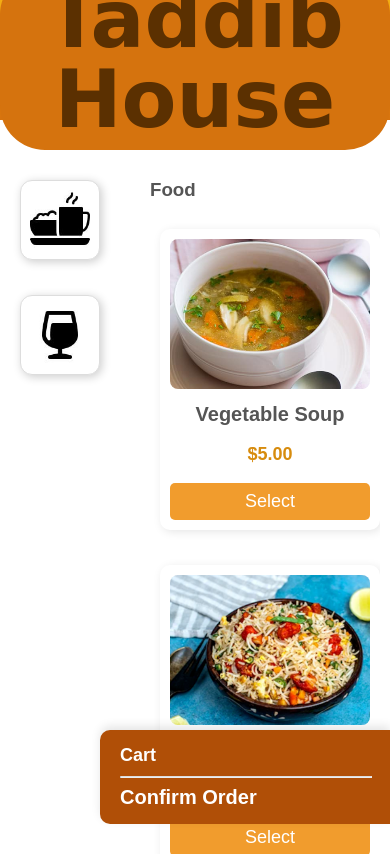
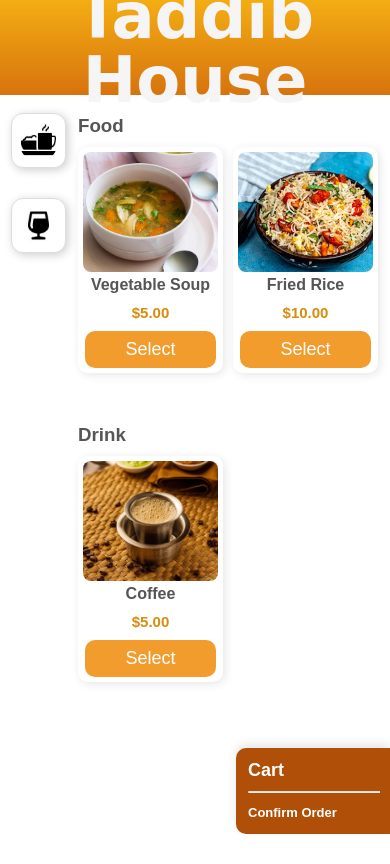
Before and after one commit to BanyarSawThit/taddib-restaurant, a Django app: page /table/1/ in a window 390 px wide. After the commit the page ends 834 px from the top, so only its background shows below. Run offline with Django 5.2, Linux system fonts and the light colour scheme; data comes from the database, SQL or seed files in the repository; some web fonts are replaced.

Commit message:
05/04/2025 - css

```diff
--- a/order/static/css/style.css
+++ b/order/static/css/style.css
@@ -121,6 +121,7 @@ body.menu-page {
 html {
     scroll-behavior: smooth;
 }
+
 /*------------Categories (e.g. Food, Drinks)------------*/
 .sidebar {
     width: 100px;
@@ -220,6 +221,7 @@ h3 {
     font-weight: bold;
     color: #d78c0e;
 }
+
 /*-------------Selection (Menu Side)-------------*/
 .select-btn {
     display: block;
@@ -235,6 +237,7 @@ h3 {
 .select-btn:hover {
     color: #5b3001;
 }
+
 /*-------------Order Customization-----------*/
 /* Product Container */
 .product {
@@ -427,201 +430,137 @@ button[type="submit"]:hover {
     color: #5b3001;
     border-radius: 46px;
 }
+
 /*--------------------------------------------------------------------------*/
-/*body.table-availability-page {*/
-/*    display: flex;*/
-/*    flex-direction: column;*/
-/*    height: 100vh;*/
-/*    margin: 0;*/
-/*    padding: 0;*/
-/*}*/
+/* Mobile View Styles */
+@media (max-width: 768px) {
+    /*-------------Main Layout Changes-------------*/
+    body {
+        padding: 0;
+    }
 
-/*!* Ensure table cards appear in rows and are scrollable *!*/
-/*body.table-availability-page .container {*/
-/*    display: flex;*/
-/*    flex-wrap: wrap;*/
-/*    justify-content: center;*/
-/*    padding: 20px;*/
-/*    overflow-y: auto;*/
-/*    flex-grow: 1;*/
-/*}*/
+    .page-header {
+        padding: 10px 0;
+        height: 75px;
+    }
 
-/*!* Table Card Styling *!*/
-/*body.table-availability-page .table-card {*/
-/*    width: 150px;*/
-/*    height: 150px;*/
-/*    margin: 15px;*/
-/*    padding: 20px;*/
-/*    background-color: white;*/
-/*    border-radius: 8px;*/
-/*    box-shadow: 0 2px 10px rgba(0, 0, 0, 0.1);*/
-/*    text-align: center;*/
-/*}*/
+    .page-header h1 a {
+        font-size: 4rem;
+    }
 
-/*body.table-availability-stepage .table-card h3 {*/
-/*    margin: 10px 0;*/
-/*}*/
+    main.container {
+        margin-top: 35px;
+    }
 
-/*body.table-availability-page .status-dot {*/
-/*    display: inline-block;*/
-/*    width: 20px;*/
-/*    height: 20px;*/
-/*    border-radius: 50%;*/
-/*}*/
+    .base-container {
+        padding: 20px;
+    }
 
-/*body.table-availability-page .available {*/
-/*    background-color: green;*/
-/*}*/
+    .row {
+        margin-top: 20px;
+    }
 
-/*body.table-availability-page .occupied {*/
-/*    background-color: red;*/
-/*}*/
+    /*-------------Sidebar-------------*/
+    .sidebar {
+        width: 60px;
+        padding: 8px;
+        top: 95px;
+        gap: 10px;
+    }
 
-/*body.table-availability-page .status-label {*/
-/*    margin-top: 10px;*/
-/*}*/
+    .category-btn {
+        width: 55px;
+        height: 55px;
+        padding: 0;
+    }
 
-/*!* Sticky button *!*/
-/*body.table-availability-page .arrow-btn-container {*/
-/*    position: fixed;*/
-/*    bottom: 20px;*/
-/*    left: 50%;*/
-/*    transform: translateX(-50%);*/
-/*    z-index: 100;*/
-/*    text-align: center;*/
-/*}*/
+    .category-btn img {
+        width: 35px;
+        height: 35px;
+    }
 
-/*body.table-availability-page .orders-text {*/
-/*    font-size: 15px;*/
-/*    font-weight: bold;*/
-/*    color: #333;*/
-/*    margin-bottom: 10px;*/
-/*}*/
+    .category-section {
+        border: none;
+        margin-bottom: 1px;
+    }
 
-/*body.table-availability-page .arrow-btn {*/
-/*    padding: 15px 25px;*/
-/*    font-size: 22px;*/
-/*    background-color: #28a745;*/
-/*    color: white;*/
-/*    border: none;*/
-/*    border-radius: 50px;*/
-/*    cursor: pointer;*/
-/*    transition: background-color 0.3s ease;*/
-/*    box-shadow: 0px 4px 12px rgba(0, 0, 0, 0.1);*/
-/*    display: block;*/
-/*    position: relative;*/
-/*}*/
+    .category-section h3 {
+        margin: 0;
+    }
 
-/*body.table-availability-page .arrow-btn:hover {*/
-/*    background-color: #218838;*/
-/*}*/
+    /*-------------Menu Cards (Mobile View)-------------*/
+    .menu-container {
+        margin-left: 18px;
+    }
 
-/*body.table-availability-page .arrow-btn:active {*/
-/*    transform: scale(0.95);*/
-/*}*/
+    .menu-grid {
+        display: grid;
+        grid-template-columns: repeat(2, 1fr); /* Make it 2 columns for mobile view */
+        gap: 0;
+    }
 
-/*body.table-availability-page .arrow-btn:after {*/
-/*    content: "→";*/
-/*    font-size: 30px;*/
-/*    display: inline-block;*/
-/*    vertical-align: middle;*/
-/*}*/
+    .menu-item {
+        width: 135px;
+        margin-left: 0;
+        padding: 5px;
+    }
 
-/*!* Specific Styles for Order Status Page *!*/
-/*body.order-status-page {*/
-/*    background-color: #f7f7f7;*/
-/*}*/
+    .menu-item img {
+        height: 120px;
+    }
 
-/*!* Order Cards Container *!*/
-/*.order-cards-container {*/
-/*    display: grid;*/
-/*    grid-template-columns: repeat(3, 1fr); !* 3 columns *!*/
-/*    gap: 20px; !* Space between cards *!*/
-/*    padding: 20px;*/
-/*    overflow-y: auto; !* Scrollable if content exceeds *!*/
-/*    max-height: calc(100vh - 200px); !* Keeps the cards container within the viewport *!*/
-/*    margin-top: 30px; !* Adjusted margin-top to move cards up *!*/
-/*}*/
+    .menu-item h3 {
+        font-size: 1rem;
+        font-weight: bold;
+    }
 
-/*.order-card {*/
-/*    background-color: white;*/
-/*    padding: 20px;*/
-/*    box-shadow: 0 2px 10px rgba(0, 0, 0, 0.1);*/
-/*    border-radius: 8px;*/
-/*    text-align: center;*/
-/*    transition: box-shadow 0.3s ease;*/
-/*    margin-bottom: 20px;*/
-/*}*/
+    .menu-item p {
+        font-size: 15px;
+        margin: 10px;
+    }
 
-/*.order-card:hover {*/
-/*    box-shadow: 0 4px 20px rgba(0, 0, 0, 0.2);*/
-/*}*/
+    /*-------------Selection (Menu Side)-------------*/
+    .select-btn {
+        font-size: 1rem;
+        text-align: center;
+        border-radius: 10px;
+        width: calc(100% - 20px);
+        margin: 0 auto;
+        display: block;
+    }
 
-/*.order-card h3 {*/
-/*    margin: 10px 0;*/
-/*    font-size: 18px;*/
-/*}*/
+    /*-------------Confirm Button (Mobile View)-------------*/
+    .sticky-cart {
+        width: 130px;
+        bottom: 10px;
+        padding: 12px;
+        font-size: 16px;
+    }
 
-/*.order-card p {*/
-/*    margin: 5px 0;*/
-/*    font-size: 14px;*/
-/*    color: #555;*/
-/*}*/
+    .sticky-cart-action {
+        font-size: 13px;
+        margin-top: 8px;
+    }
 
-/*.status {*/
-/*    padding: 5px;*/
-/*    border-radius: 5px;*/
-/*}*/
+    .product {
+        flex-direction: column;
+        gap: 15px;
+        padding: 15px;
+    }
 
-/*.pending {*/
-/*    background-color: yellow;*/
-/*}*/
+    .product-photo {
+        width: 100%;
+        height: auto;
+        max-height: 250px;
+        border-radius: 10px;
+        margin-bottom: 10px;
+    }
 
-/*.completed {*/
-/*    background-color: green;*/
-/*    color: white;*/
-/*}*/
+    .product-content {
+        width: 100%;
+    }
 
-/*!* Arrow Button Container *!*/
-/*.arrow-btn-container {*/
-/*    text-align: center;*/
-/*    margin-top: 30px; !* Increased margin-top for spacing *!*/
-/*    margin-bottom: 20px; !* Added space between arrow and the bottom *!*/
-/*}*/
-
-/*.tables-text {*/
-/*    font-size: 15px;*/
-/*    font-weight: bold;*/
-/*    color: #333;*/
-/*    margin-bottom: 10px;*/
-/*}*/
-
-/*.arrow-btn {*/
-/*    margin: 0 auto;*/
-/*    padding: 15px 25px;*/
-/*    font-size: 22px;*/
-/*    background-color: #28a745;*/
-/*    color: white;*/
-/*    border: none;*/
-/*    border-radius: 50px;*/
-/*    cursor: pointer;*/
-/*    transition: background-color 0.3s ease;*/
-/*    box-shadow: 0px 4px 12px rgba(0, 0, 0, 0.1);*/
-/*    display: block;*/
-/*    position: relative;*/
-/*}*/
-
-/*.arrow-btn:hover {*/
-/*    background-color: #218838;*/
-/*}*/
-
-/*.arrow-btn:active {*/
-/*    transform: scale(0.95);*/
-/*}*/
-
-/*.arrow-btn:after {*/
-/*    content: "←";*/
-/*    font-size: 30px;*/
-/*    display: inline-block;*/
-/*    vertical-align: middle;*/
-/*}*/
+    button[type="submit"] {
+        max-width: 100%;
+    }
+}
```
